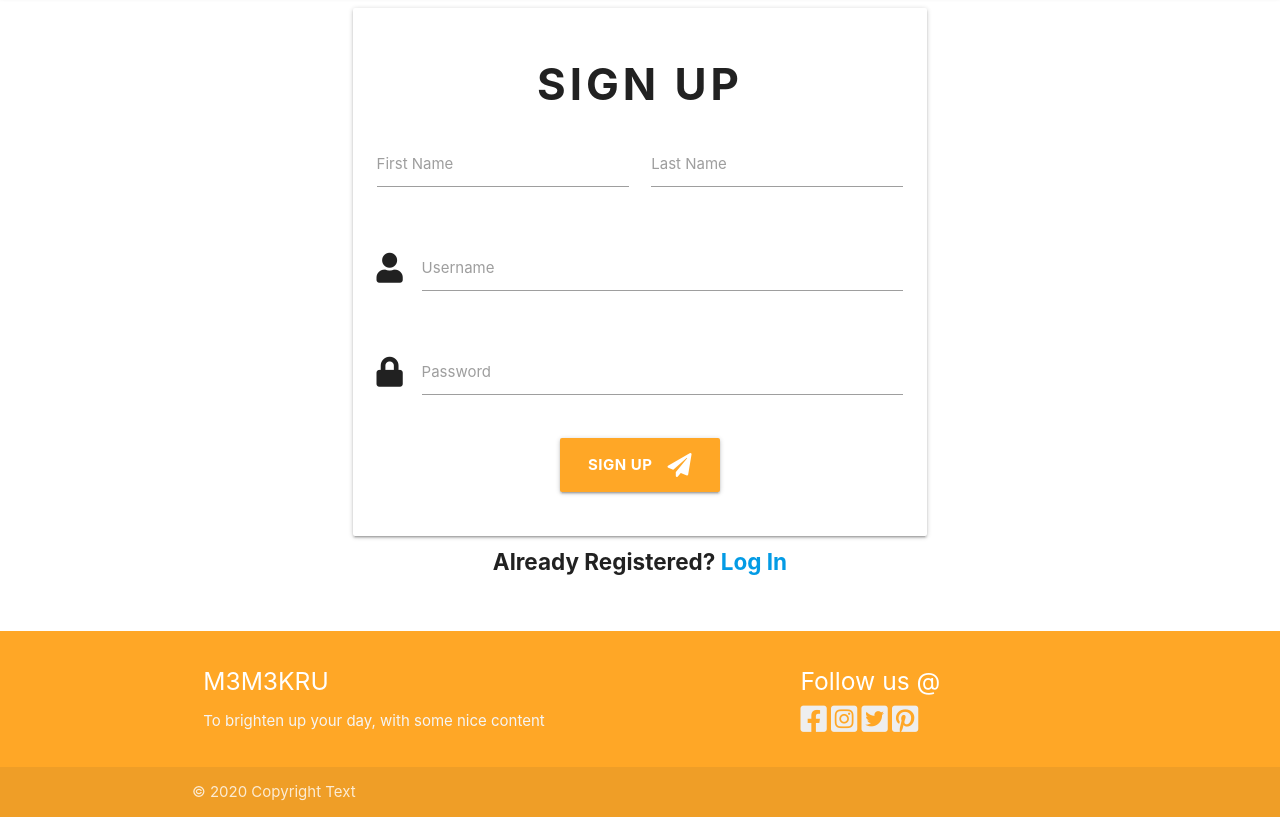
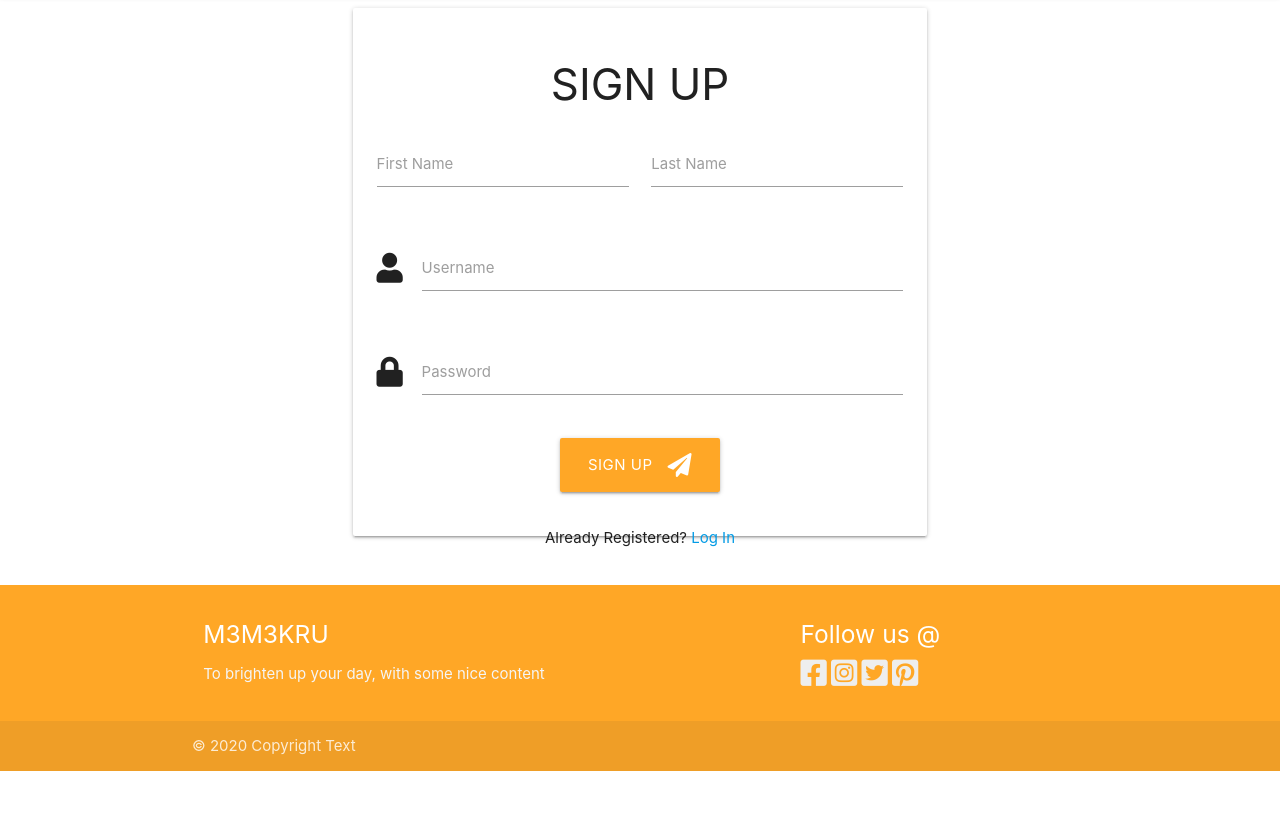
Before and after one commit to Joeri157/third_milestone_project, a Flask app: page /register in a window 1280 px wide. Shown: the part 68-885 px from the top of the page. After the commit the page ends 839 px from the top, so only its background shows below. Run offline with Flask 2, Linux system fonts and the light colour scheme; some libraries are stand-ins or nearby versions.

Commit message:
update register.html version 1.1
Fixed class names to match with the login.html file

```diff
--- a/templates/register.html
+++ b/templates/register.html
@@ -5,7 +5,7 @@
         <div class="row">
             <form class="col s12 m8 offset-m2" method="POST" action="{{ url_for('register') }}">
                 <div class="card-panel">
-                <h3 class="register-title center-align">SIGN UP</h3>
+                <h3 class="register-login-title center-align">SIGN UP</h3>
     <!-------------------- First and Last name -------------------->
                     <div class="row">
                         <div class="input-field col s12 l6">
@@ -37,13 +37,13 @@
                     </div>
     <!-------------------- Sign Up Button -------------------->
                     <div class="row center-align">
-                        <button class="register-button btn-large #ffa726 orange lighten-1" type="submit">
+                        <button class="register-login-button btn-large #ffa726 orange lighten-1" type="submit">
                             Sign Up<i class="fas fa-paper-plane right"></i>
                         </button>
                     </div>
     <!-------------------- Link to Log In -------------------->
                     <div class="col s12">
-                        <p class="register-text center-align ">
+                        <p class="register-login-text center-align ">
                             Already Registered? <a href="{{ url_for('login') }}">Log In</a>
                         </p>
                     </div>
```
